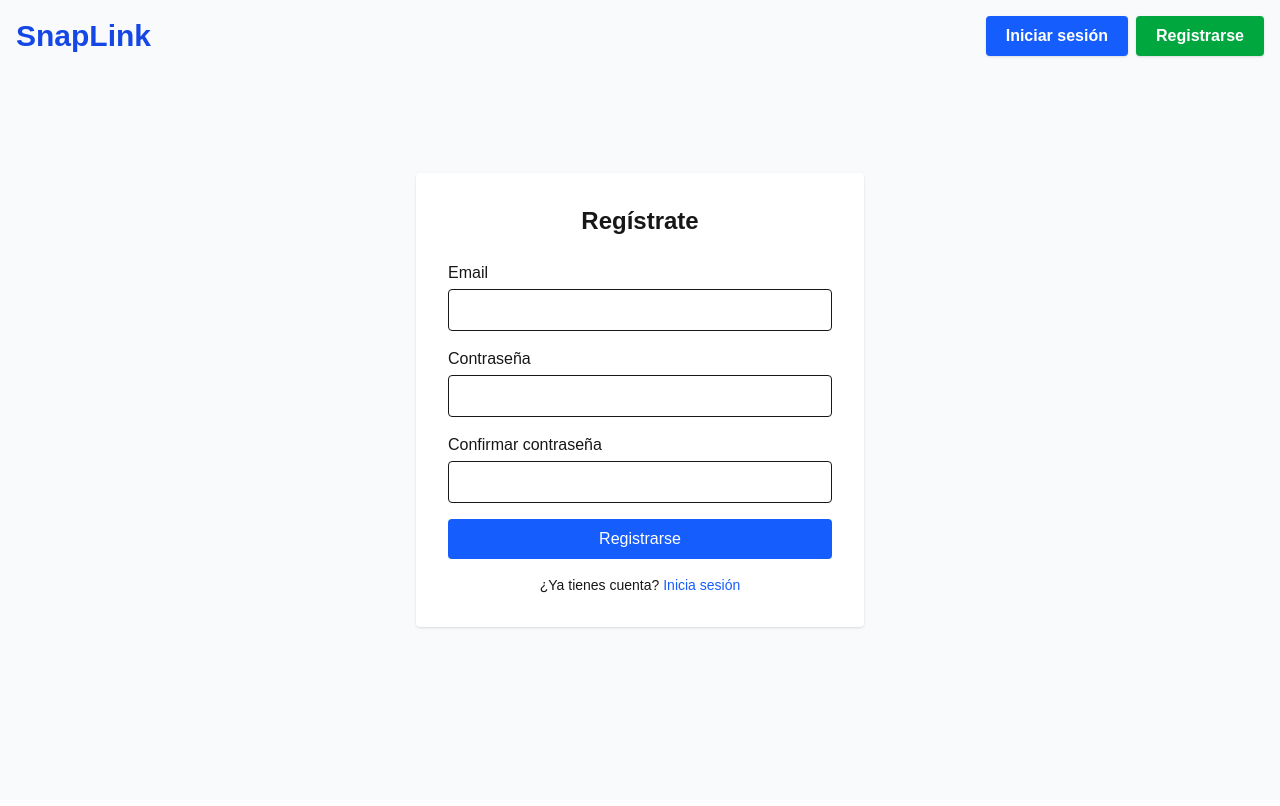
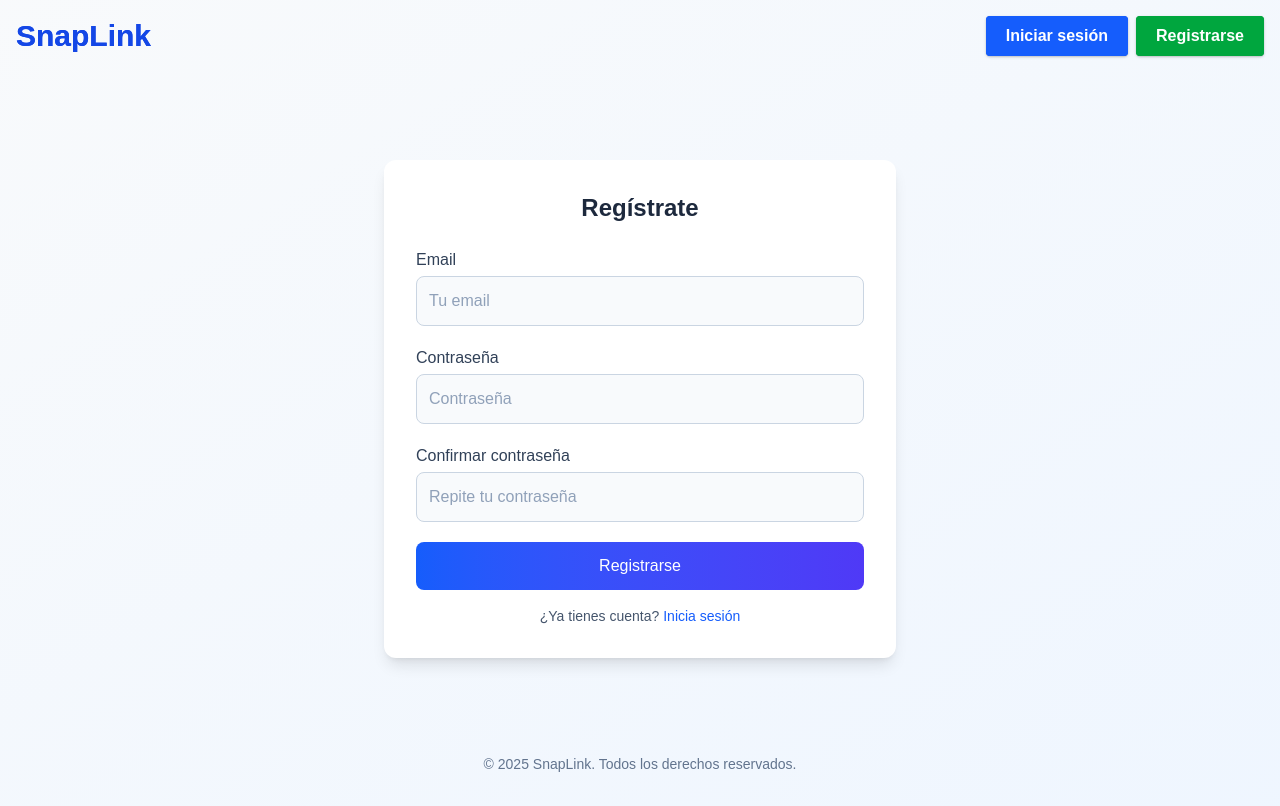
Before and after one commit to Argarm/SnapLink, a Next.js app: page /auth/register in a window 1280 px wide. Built offline with nearby package versions, Linux system fonts and the light colour scheme.

Commit message:
feat: enhance login and registration pages with improved UI and form validation

```diff
--- a/src/app/auth/login/page.tsx
+++ b/src/app/auth/login/page.tsx
@@ -18,48 +18,84 @@ export default function LoginPage() {
   };
 
   return (
-    <div className="flex flex-col min-h-screen bg-gray-50">
-      <div className="flex flex-1 flex-col items-center justify-center">
-        <div className="w-full max-w-md p-8 bg-white rounded shadow">
-          <h2 className="text-2xl font-bold mb-6 text-center">Iniciar sesión</h2>
-          <form onSubmit={handleSubmit} className="space-y-4">
+    <main className="min-h-screen bg-gradient-to-br from-slate-50 to-blue-50 flex flex-col items-center pt-16 px-4">
+      <header className="w-full flex items-center justify-between p-4 absolute top-0 left-0 z-10">
+        <div className="flex gap-2">
+          <Link href="/">
+            <span className="text-3xl font-extrabold text-blue-700 hover:underline cursor-pointer">
+              SnapLink
+            </span>
+          </Link>
+        </div>
+        <div className="flex gap-2">
+          <Link
+            href="/auth/login"
+            className="px-5 py-2 rounded bg-blue-600 text-white font-semibold hover:bg-blue-700 transition shadow-sm focus:outline-none focus:ring-2 focus:ring-blue-400 focus:ring-offset-2"
+          >
+            Iniciar sesión
+          </Link>
+          <Link
+            href="/auth/register"
+            className="px-5 py-2 rounded bg-green-600 text-white font-semibold hover:bg-green-700 transition shadow-sm focus:outline-none focus:ring-2 focus:ring-green-400 focus:ring-offset-2"
+          >
+            Registrarse
+          </Link>
+        </div>
+      </header>
+
+      <div className="w-full max-w-lg bg-white rounded-xl shadow-lg p-6 md:p-8 transition-all duration-300 hover:shadow-xl mt-24 mb-8">
+        <h2 className="text-2xl font-bold mb-6 text-center text-slate-800">
+          Iniciar sesión
+        </h2>
+        <form onSubmit={handleSubmit} className="space-y-5">
           <div>
-              <label className="block mb-1 font-medium">Email</label>
+            <label className="block mb-1 font-medium text-slate-700">
+              Email
+            </label>
             <input
               type="email"
-                className="w-full border rounded px-3 py-2"
+              className="block w-full border border-slate-300 rounded-lg px-3 py-3 bg-slate-50 focus:ring-2 focus:ring-blue-500 focus:border-blue-500 transition-all duration-200 placeholder-slate-400"
               value={email}
-                onChange={e => setEmail(e.target.value)}
+              onChange={(e) => setEmail(e.target.value)}
               required
+              placeholder="Tu email"
             />
           </div>
           <div>
-              <label className="block mb-1 font-medium">Contraseña</label>
+            <label className="block mb-1 font-medium text-slate-700">
+              Contraseña
+            </label>
             <input
               type="password"
-                className="w-full border rounded px-3 py-2"
+              className="block w-full border border-slate-300 rounded-lg px-3 py-3 bg-slate-50 focus:ring-2 focus:ring-blue-500 focus:border-blue-500 transition-all duration-200 placeholder-slate-400"
               value={password}
-                onChange={e => setPassword(e.target.value)}
+              onChange={(e) => setPassword(e.target.value)}
               required
+              placeholder="Contraseña"
             />
           </div>
           {error && <p className="text-red-500 text-sm">{error}</p>}
           <button
             type="submit"
-              className="w-full bg-blue-600 text-white py-2 rounded hover:bg-blue-700 transition"
+            className="w-full py-3 px-4 rounded-lg font-medium text-white bg-gradient-to-r from-blue-600 to-indigo-600 hover:from-blue-700 hover:to-indigo-700 focus:outline-none focus:ring-2 focus:ring-blue-500 focus:ring-offset-2 transition-all duration-200"
           >
             Iniciar sesión
           </button>
         </form>
-          <p className="mt-4 text-center text-sm">
-            ¿No tienes cuenta?{' '}
+        <p className="mt-4 text-center text-sm text-slate-600">
+          ¿No tienes cuenta?{" "}
           <Link href="/auth/register">
             <span className="text-blue-600 hover:underline">Regístrate</span>
           </Link>
         </p>
       </div>
-      </div>
 
-    </div>
+      <footer className="w-full max-w-5xl mt-16 mb-8 text-center text-slate-500 text-sm">
+        <p>
+          &copy; {new Date().getFullYear()} SnapLink. Todos los derechos
+          reservados.
+        </p>
+      </footer>
+    </main>
   );
 }
--- a/src/app/auth/register/page.tsx
+++ b/src/app/auth/register/page.tsx
@@ -23,57 +23,97 @@ export default function RegisterPage() {
   };
 
   return (
-    <div className="flex flex-col min-h-screen bg-gray-50">
-      <div className="flex flex-1 flex-col items-center justify-center">
-        <div className="w-full max-w-md p-8 bg-white rounded shadow">
-          <h2 className="text-2xl font-bold mb-6 text-center">Regístrate</h2>
-          <form onSubmit={handleSubmit} className="space-y-4">
+    <main className="min-h-screen bg-gradient-to-br from-slate-50 to-blue-50 flex flex-col items-center pt-16 px-4">
+      <header className="w-full flex items-center justify-between p-4 absolute top-0 left-0 z-10">
+        <div className="flex gap-2">
+          <Link href="/">
+            <span className="text-3xl font-extrabold text-blue-700 hover:underline cursor-pointer">
+              SnapLink
+            </span>
+          </Link>
+        </div>
+        <div className="flex gap-2">
+          <Link
+            href="/auth/login"
+            className="px-5 py-2 rounded bg-blue-600 text-white font-semibold hover:bg-blue-700 transition shadow-sm focus:outline-none focus:ring-2 focus:ring-blue-400 focus:ring-offset-2"
+          >
+            Iniciar sesión
+          </Link>
+          <Link
+            href="/auth/register"
+            className="px-5 py-2 rounded bg-green-600 text-white font-semibold hover:bg-green-700 transition shadow-sm focus:outline-none focus:ring-2 focus:ring-green-400 focus:ring-offset-2"
+          >
+            Registrarse
+          </Link>
+        </div>
+      </header>
+
+      <div className="w-full max-w-lg bg-white rounded-xl shadow-lg p-6 md:p-8 transition-all duration-300 hover:shadow-xl mt-24 mb-8">
+        <h2 className="text-2xl font-bold mb-6 text-center text-slate-800">
+          Regístrate
+        </h2>
+        <form onSubmit={handleSubmit} className="space-y-5">
           <div>
-              <label className="block mb-1 font-medium">Email</label>
+            <label className="block mb-1 font-medium text-slate-700">
+              Email
+            </label>
             <input
               type="email"
-                className="w-full border rounded px-3 py-2"
+              className="block w-full border border-slate-300 rounded-lg px-3 py-3 bg-slate-50 focus:ring-2 focus:ring-blue-500 focus:border-blue-500 transition-all duration-200 placeholder-slate-400"
               value={email}
-                onChange={e => setEmail(e.target.value)}
+              onChange={(e) => setEmail(e.target.value)}
               required
+              placeholder="Tu email"
             />
           </div>
           <div>
-              <label className="block mb-1 font-medium">Contraseña</label>
+            <label className="block mb-1 font-medium text-slate-700">
+              Contraseña
+            </label>
             <input
               type="password"
-                className="w-full border rounded px-3 py-2"
+              className="block w-full border border-slate-300 rounded-lg px-3 py-3 bg-slate-50 focus:ring-2 focus:ring-blue-500 focus:border-blue-500 transition-all duration-200 placeholder-slate-400"
               value={password}
-                onChange={e => setPassword(e.target.value)}
+              onChange={(e) => setPassword(e.target.value)}
               required
+              placeholder="Contraseña"
             />
           </div>
           <div>
-              <label className="block mb-1 font-medium">Confirmar contraseña</label>
+            <label className="block mb-1 font-medium text-slate-700">
+              Confirmar contraseña
+            </label>
             <input
               type="password"
-                className="w-full border rounded px-3 py-2"
+              className="block w-full border border-slate-300 rounded-lg px-3 py-3 bg-slate-50 focus:ring-2 focus:ring-blue-500 focus:border-blue-500 transition-all duration-200 placeholder-slate-400"
               value={confirmPassword}
-                onChange={e => setConfirmPassword(e.target.value)}
+              onChange={(e) => setConfirmPassword(e.target.value)}
               required
+              placeholder="Repite tu contraseña"
             />
           </div>
           {error && <p className="text-red-500 text-sm">{error}</p>}
           <button
             type="submit"
-              className="w-full bg-blue-600 text-white py-2 rounded hover:bg-blue-700 transition"
+            className="w-full py-3 px-4 rounded-lg font-medium text-white bg-gradient-to-r from-blue-600 to-indigo-600 hover:from-blue-700 hover:to-indigo-700 focus:outline-none focus:ring-2 focus:ring-blue-500 focus:ring-offset-2 transition-all duration-200"
           >
             Registrarse
           </button>
         </form>
-          <p className="mt-4 text-center text-sm">
-            ¿Ya tienes cuenta?{' '}
+        <p className="mt-4 text-center text-sm text-slate-600">
+          ¿Ya tienes cuenta?{" "}
           <Link href="/auth/login">
             <span className="text-blue-600 hover:underline">Inicia sesión</span>
           </Link>
         </p>
       </div>
-      </div>
-    </div>
+
+      <footer className="w-full max-w-5xl mt-16 mb-8 text-center text-slate-500 text-sm">
+        <p>
+          &copy; {new Date().getFullYear()} SnapLink. Todos los derechos
+          reservados.
+        </p>
+      </footer>
+    </main>
   );
 }
```
Lines whose indentation alone changed are shown as unchanged.
